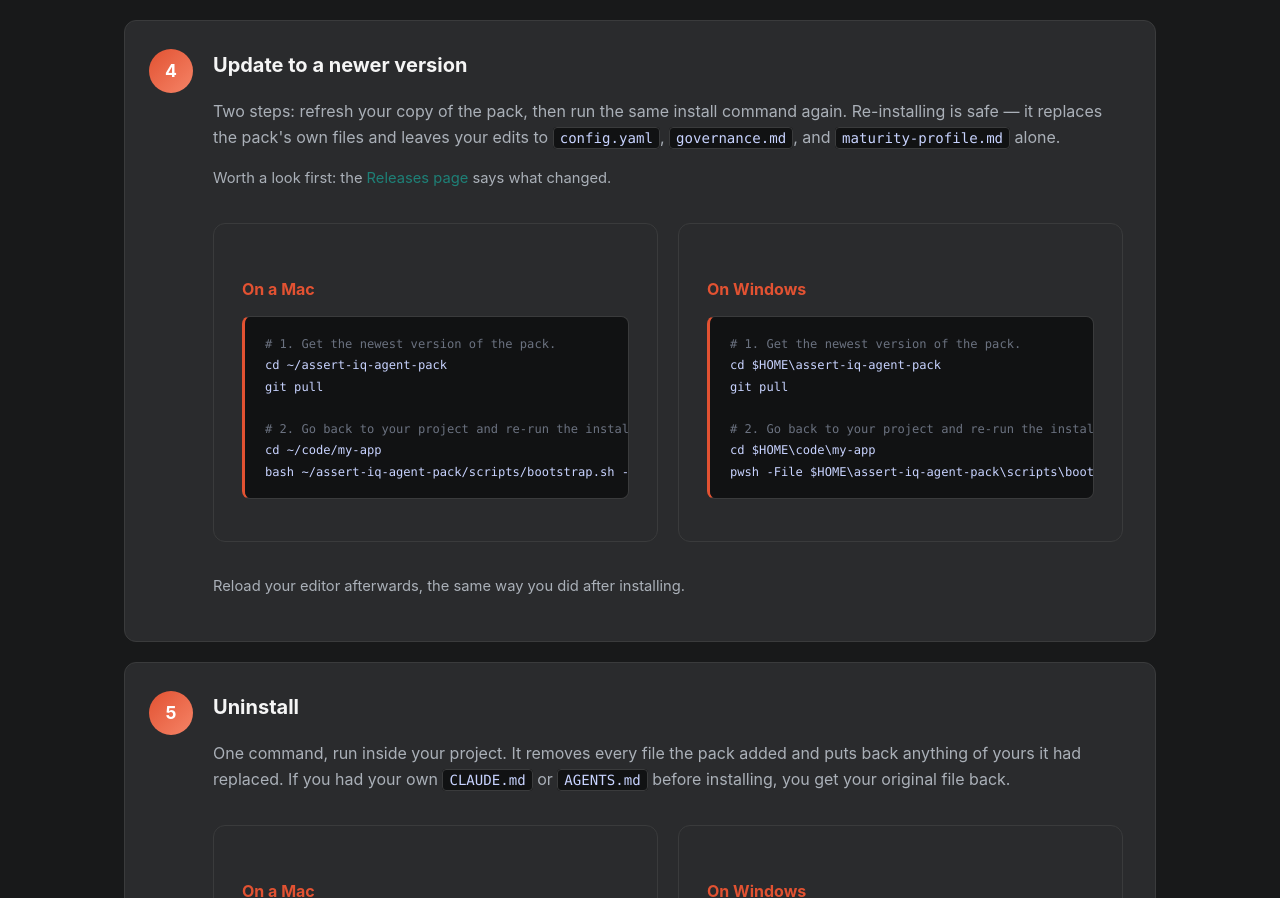
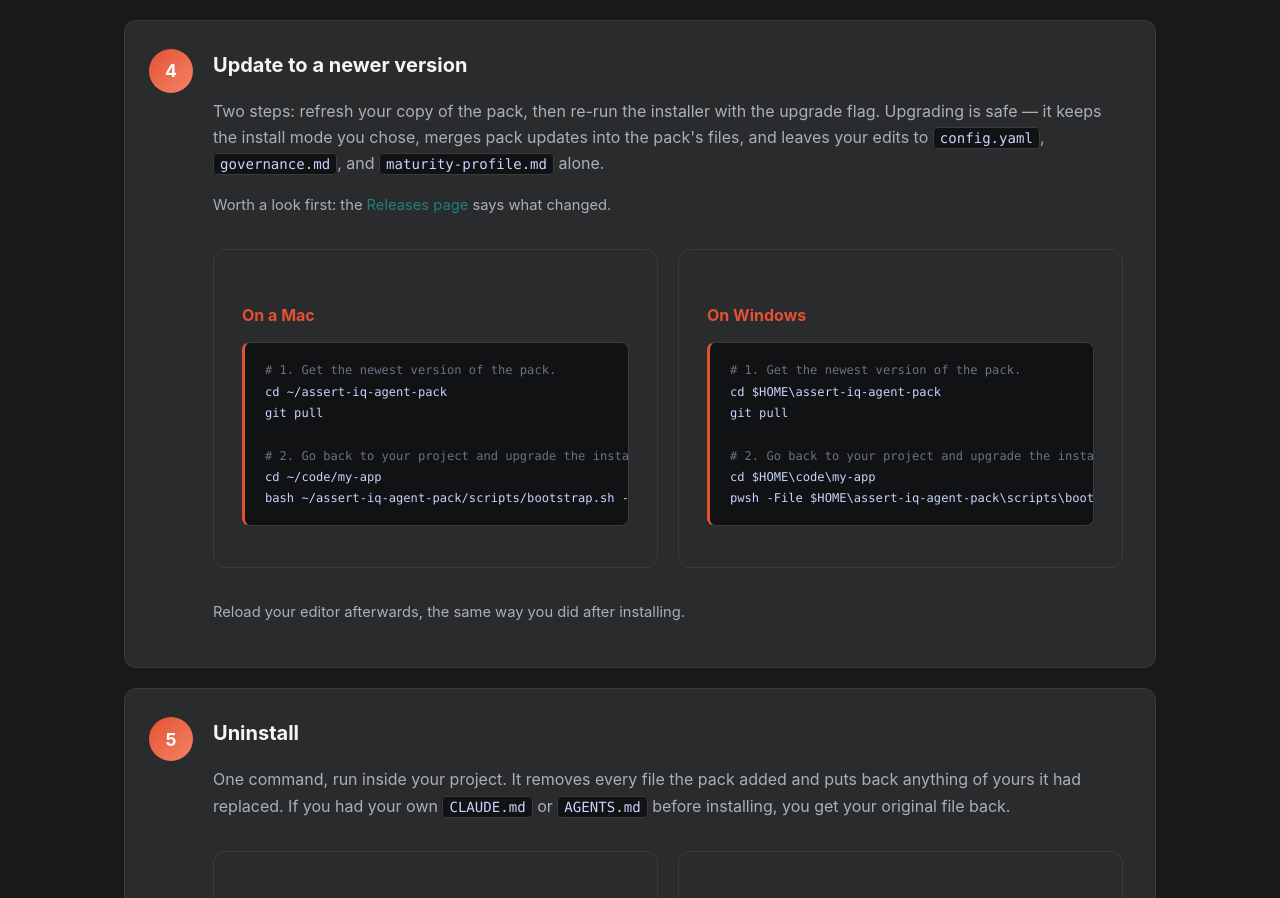
Before and after one commit to fromjariuswithsparq/assert-iq-agent-pack, a plain HTML site: page README.html in a window 1280 px wide. Shown: the part 7184-8082 px from the top of the page. Drawn offline with Linux system fonts and the light colour scheme.

Commit message:
Show --upgrade, not --mode=trial, in the README update steps
The "Update to a newer version" section told users to re-run bootstrap
with --mode=trial / -Mode trial. That is a fresh install, not an
upgrade: it skips the manifest-driven three-way merge and can flip a
committed install to trial. Point both the Mac and Windows commands at
--upgrade / -Upgrade, and say what upgrading preserves.

Co-Authored-By: Claude Opus 5.5 <noreply@anthropic.com>

```diff
--- a/README.html
+++ b/README.html
@@ -649,7 +649,7 @@ pwsh -File $HOME\assert-iq-agent-pack\scripts\bootstrap.ps1 -Mode trial</code></
 
     <div class="step">
       <h3 id="update-to-a-newer-version">Update to a newer version</h3>
-      <p>Two steps: refresh your copy of the pack, then run the same install command again. Re-installing is safe — it replaces the pack's own files and leaves your edits to <code>config.yaml</code>, <code>governance.md</code>, and <code>maturity-profile.md</code> alone.</p>
+      <p>Two steps: refresh your copy of the pack, then re-run the installer with the upgrade flag. Upgrading is safe — it keeps the install mode you chose, merges pack updates into the pack's files, and leaves your edits to <code>config.yaml</code>, <code>governance.md</code>, and <code>maturity-profile.md</code> alone.</p>
       <p style="font-size:0.92em;">Worth a look first: the <a href="https://github.com/fromjariuswithsparq/assert-iq-agent-pack/releases">Releases page</a> says what changed.</p>
 
       <div class="paths">
@@ -659,9 +659,9 @@ pwsh -File $HOME\assert-iq-agent-pack\scripts\bootstrap.ps1 -Mode trial</code></
 cd ~/assert-iq-agent-pack
 git pull
 
-<span class="comment"># 2. Go back to your project and re-run the install.</span>
+<span class="comment"># 2. Go back to your project and upgrade the install.</span>
 cd ~/code/my-app
-bash ~/assert-iq-agent-pack/scripts/bootstrap.sh --mode=trial</code></pre>
+bash ~/assert-iq-agent-pack/scripts/bootstrap.sh --upgrade</code></pre>
         </div>
 
         <div class="path-card">
@@ -670,9 +670,9 @@ bash ~/assert-iq-agent-pack/scripts/bootstrap.sh --mode=trial</code></pre>
 cd $HOME\assert-iq-agent-pack
 git pull
 
-<span class="comment"># 2. Go back to your project and re-run the install.</span>
+<span class="comment"># 2. Go back to your project and upgrade the install.</span>
 cd $HOME\code\my-app
-pwsh -File $HOME\assert-iq-agent-pack\scripts\bootstrap.ps1 -Mode trial</code></pre>
+pwsh -File $HOME\assert-iq-agent-pack\scripts\bootstrap.ps1 -Upgrade</code></pre>
         </div>
       </div>
       <p style="font-size:0.92em;margin-top:16px;">Reload your editor afterwards, the same way you did after installing.</p>
```
Also changed, not shown: 1 other file.
